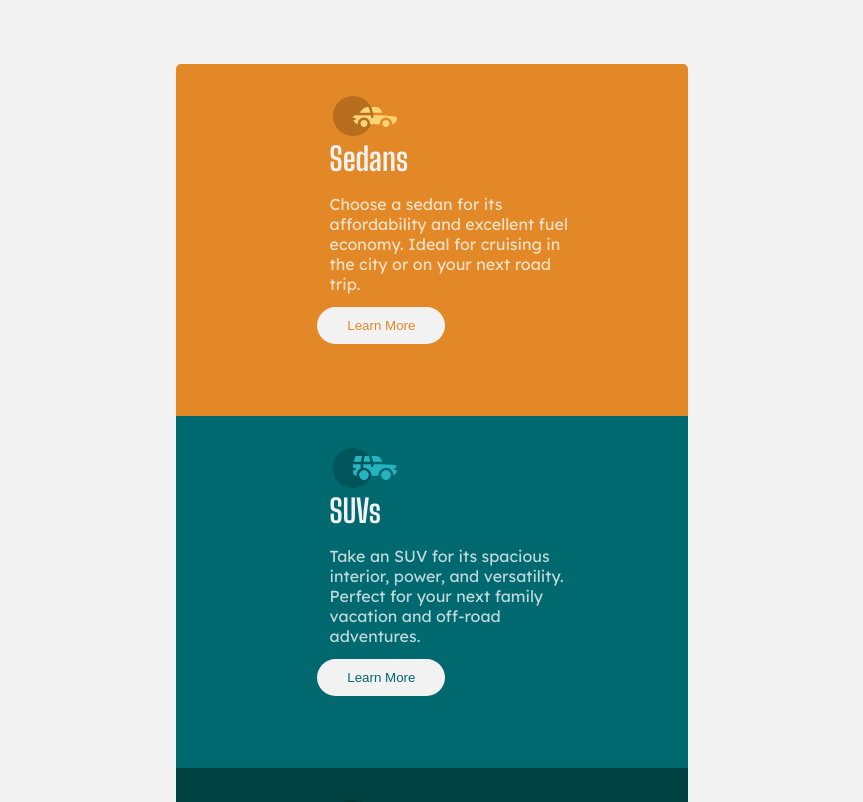
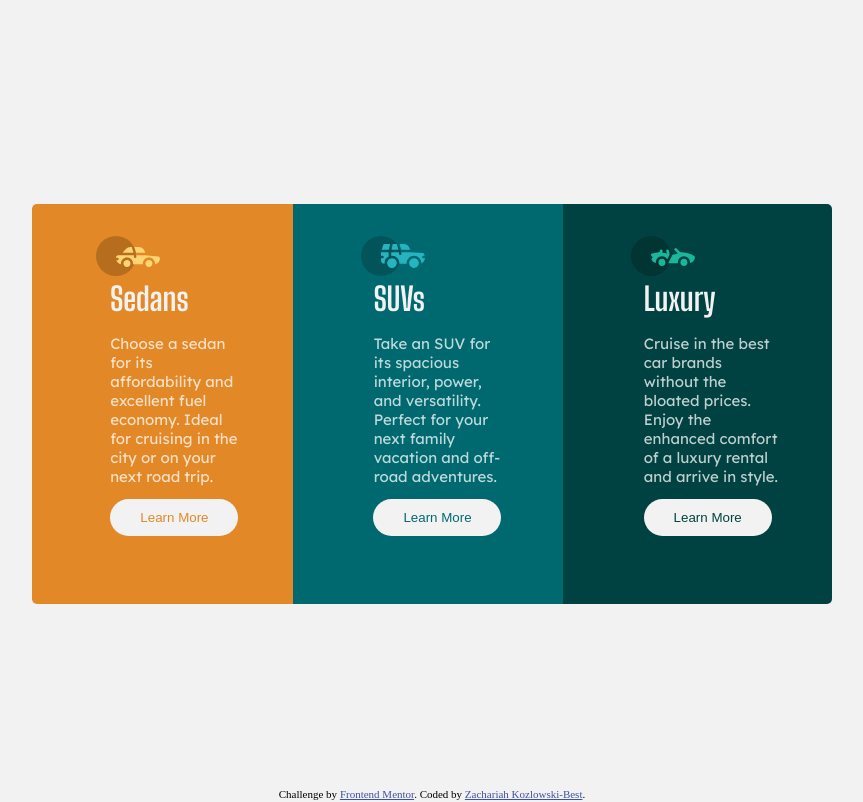
Before and after one commit to zach7815/3-column-preview-card-component-main, a plain HTML site: page index.html in a window 1280 px wide. Shown: the top 802 px of the page, without its empty margins (208-1071 px from the left). Drawn offline with Linux system fonts and the light colour scheme.

Commit message:
finished adding media queries for the project

```diff
--- a/styles.css
+++ b/styles.css
@@ -22,7 +22,7 @@ p {
   display: inline-block;
   width: 50%;
   color: hsla(0, 0%, 100%, 0.75);
-  font-size: 0.9375;
+  font-size: 0.9375rem;
 }
 
 .cardContent {
@@ -57,8 +57,6 @@ p {
 .container {
   display: flex;
   flex-direction: column;
-  justify-content: center;
-  align-content: center;
   text-align: center;
   width: 100%;
   margin: 4rem 0 2rem 0;
@@ -104,7 +102,56 @@ p {
   text-align: center;
   position: absolute;
   width: 100%;
+  bottom: 0;
 }
 .attribution a {
   color: hsl(228, 45%, 44%);
 }
+
+@media screen and (max-width: 636px) {
+  p {
+    width: 55%;
+  }
+}
+
+@media screen and (max-width: 572px) {
+  .suvCard,
+  .sedanCard,
+  .luxuryCard {
+    width: 18rem;
+  }
+}
+
+@media screen and (min-width: 768px) {
+  body {
+    display: flex;
+    justify-content: center;
+  }
+
+  .container {
+    display: flex;
+    flex-direction: row;
+    text-align: center;
+    width: 50rem;
+    height: 85vh;
+    margin: 4rem 0 2rem 0;
+  }
+  .suvCard,
+  .sedanCard,
+  .luxuryCard {
+    width: 100%;
+    height: 25rem;
+  }
+
+  .sedanCard {
+    border-radius: 5px 0 0 5px;
+  }
+
+  .luxuryCard {
+    border-radius: 0 5px 5px 0;
+  }
+
+  .attribution {
+    bottom: 0;
+  }
+}
```
